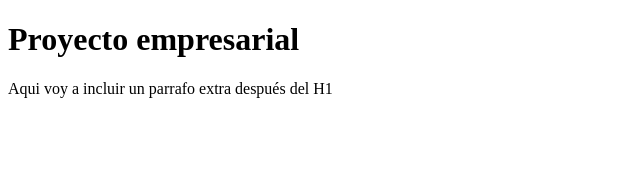
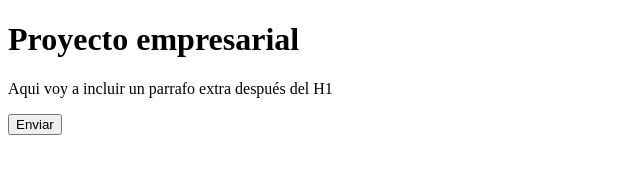
Before and after one commit to 1719998ZM/despliegue, a plain HTML site: page index.html in a window 1280 px wide. Shown: the whole page, without its empty margins (0-640 px from the left). Drawn offline with Linux system fonts and the light colour scheme.

Commit message:
Segundo Commit

```diff
--- a/index.html
+++ b/index.html
@@ -8,5 +8,6 @@
 <body>
     <h1>Proyecto empresarial</h1>
     <p>Aqui voy a incluir un parrafo extra después del H1</p>
+    <span><button>Enviar</button></span>
 </body>
 </html>
```
